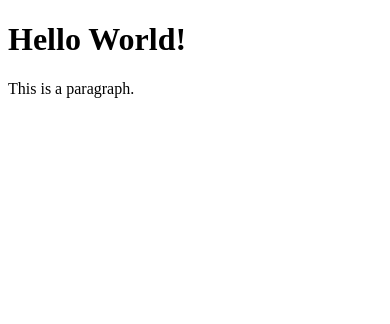
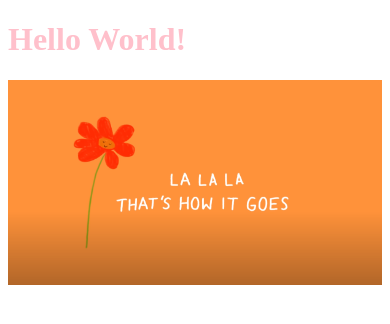
Before and after one commit to carolihk/ux-bootcamp-test, a plain HTML site: page index.html in a window 390 px wide. Drawn offline with Linux system fonts and the light colour scheme.

Commit message:
responsive img

```diff
--- /dev/null
+++ b/img.css
@@ -0,0 +1,9 @@
+h1{
+    color:pink;
+}
+
+img{
+    width:100%;
+    max-width:1200px;
+    height:auto;
+}
--- a/index.html
+++ b/index.html
@@ -1,12 +1,18 @@
 <!DOCTYPE html>
 <html>
+
 <head>
 <title>Hi Caroline</title>
+<link rel="stylesheet" href="img.css">
 </head>
 <body>
 
 <h1>Hello World!</h1>
-<p>This is a paragraph.</p>
+
+<picture>
+    <source media="(max-width:800px)" srcset="lalala.png">
+    <img src="honne.jpg">
+</picture>
 
 </body>
 </html>
```
Also changed, not shown: honne.jpg (added), lalala.png (added), 1 other file.
